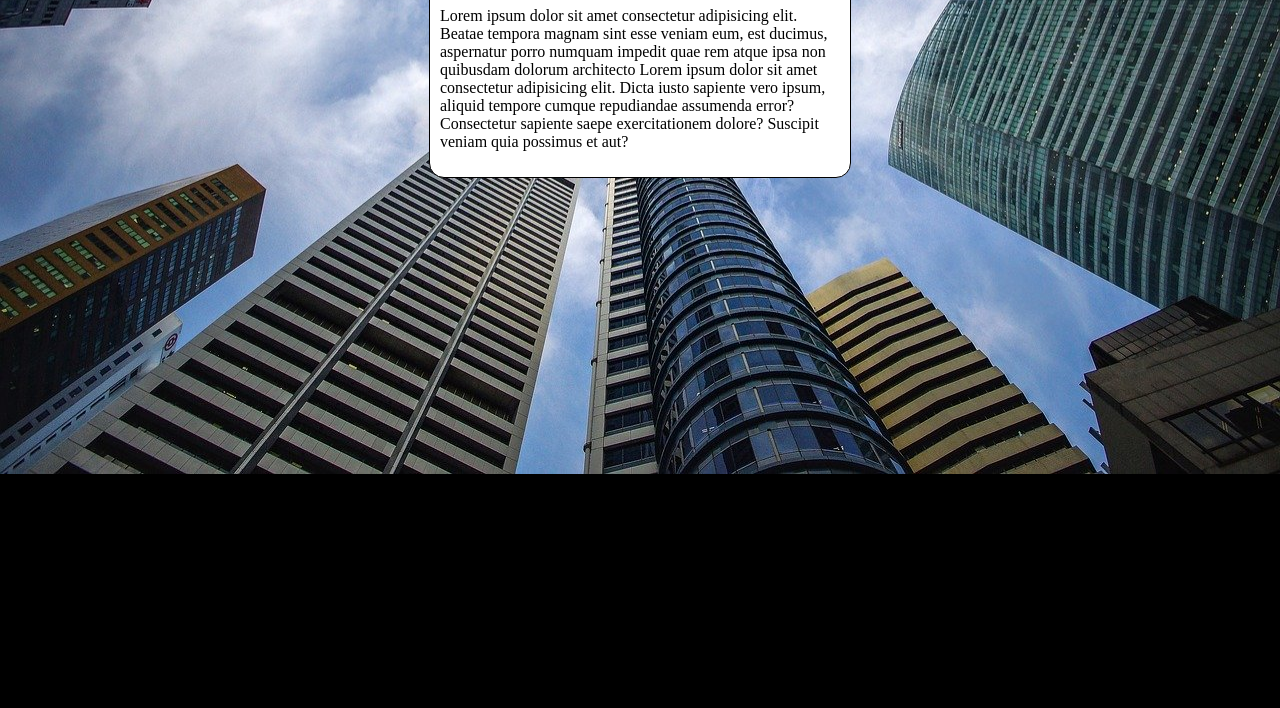
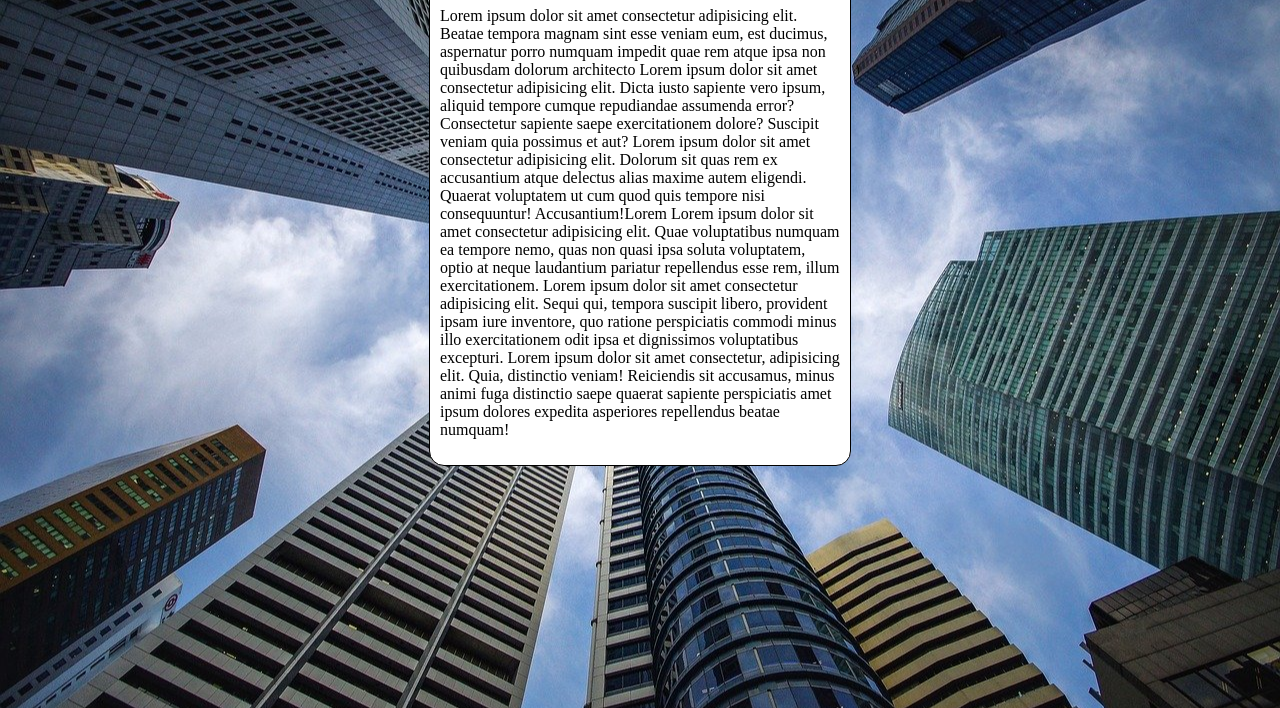
Before and after one commit to LuisVictor25/HTML__CSS, a plain HTML site: page exercícios/ex-022/fundo006.html in a window 1280 px wide. Shown: the part 92-800 px from the top of the page. Drawn offline with Linux system fonts and the light colour scheme.

Commit message:
background-attachment

```diff
--- a/exercícios/ex-022/fundo006.html
+++ b/exercícios/ex-022/fundo006.html
@@ -12,13 +12,15 @@
             background-repeat: no-repeat;
             background-position: center;
             background-size:cover; /*Cover faz corte da imagem mas preenche a tela inteira*/
+
+            background-attachment: fixed; /*A background-attachment é a propriedade  que define se uma imagem de plano de fundo rola com o restante da página ou é fixa.*/
         }
 
         main{
             background-color: white;
             border-radius: 15px;
             border: 1px solid black;
-            width: 400px;
+            max-width: 400px;
             padding:10px ;
             margin: auto;
         }
@@ -28,7 +30,7 @@
     <main>
         <h1>Teste de Imagem de Fundo</h1>
         <p>Lorem ipsum dolor sit amet consectetur adipisicing elit. Beatae tempora magnam sint esse veniam eum, est ducimus, aspernatur porro numquam impedit quae rem atque ipsa non quibusdam dolorum architecto
-            Lorem ipsum dolor sit amet consectetur adipisicing elit. Dicta iusto sapiente vero ipsum, aliquid tempore cumque repudiandae assumenda error? Consectetur sapiente saepe exercitationem dolore? Suscipit veniam quia possimus et aut?
+            Lorem ipsum dolor sit amet consectetur adipisicing elit. Dicta iusto sapiente vero ipsum, aliquid tempore cumque repudiandae assumenda error? Consectetur sapiente saepe exercitationem dolore? Suscipit veniam quia possimus et aut? Lorem ipsum dolor sit amet consectetur adipisicing elit. Dolorum sit quas rem ex accusantium atque delectus alias maxime autem eligendi. Quaerat voluptatem ut cum quod quis tempore nisi consequuntur! Accusantium!Lorem Lorem ipsum dolor sit amet consectetur adipisicing elit. Quae voluptatibus numquam ea tempore nemo, quas non quasi ipsa soluta voluptatem, optio at neque laudantium pariatur repellendus esse rem, illum exercitationem. Lorem ipsum dolor sit amet consectetur adipisicing elit. Sequi qui, tempora suscipit libero, provident ipsam iure inventore, quo ratione perspiciatis commodi minus illo exercitationem odit ipsa et dignissimos voluptatibus excepturi. Lorem ipsum dolor sit amet consectetur, adipisicing elit. Quia, distinctio veniam! Reiciendis sit accusamus, minus animi fuga distinctio saepe quaerat sapiente perspiciatis amet ipsum dolores expedita asperiores repellendus beatae numquam!
         </p>
     </main>
 </body>
```
